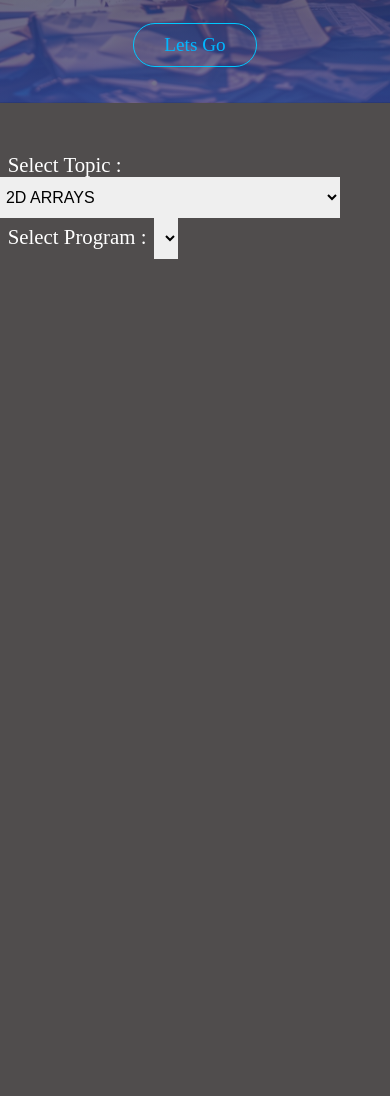
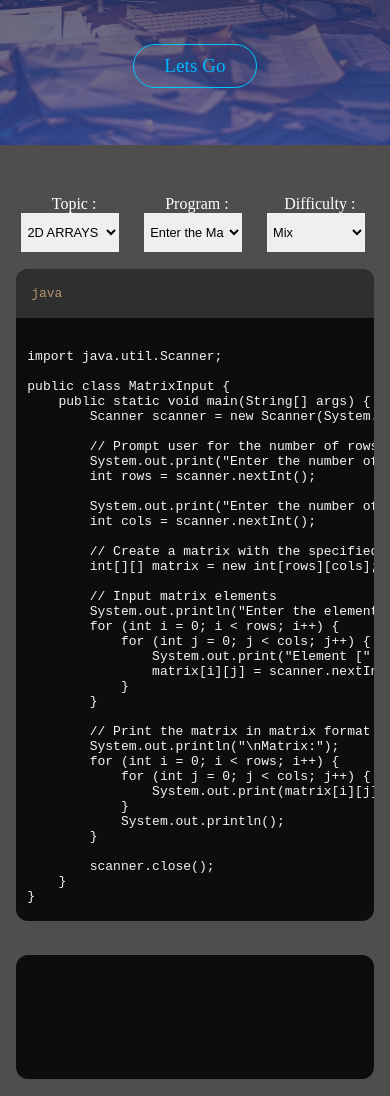
Before and after one commit to Code-Where/Java-Web, a plain HTML site: page programs.html in a window 390 px wide. Shown: the part 277-1373 px from the top of the page. Before the commit the page ends 844 px from the top, so only its background shows below. Drawn offline with Linux system fonts and the light colour scheme.

Commit message:
programs.htm

```diff
--- /dev/null
+++ b/hamburger.js
@@ -0,0 +1,50 @@
+let checkBox = document.getElementById("checkMenu");
+let navMenu = document.getElementById("navMenu");
+checkBox.addEventListener("click", () => {
+    if (checkBox.checked) {
+        navMenu.style.top = "75px";
+        console.log(document.getElementById("headTxt"));
+        document.getElementById("headTxt").classList.add("filter")
+    }
+    else {
+        navMenu.style.top = "-400px";
+        document.getElementById("headTxt").classList.remove("filter");
+
+    }
+});
+const data = ["2D ARRAYS", "APPLETS", "BASIC PROGRAMMING CONSTRUCTS", " DATA CONVERSION", "DELEGATION EVENT MODEL", "EXCEPTION HANDLING", "FUNCTIONS", "GRAPHICAL USER INTERFACE (AWT)",
+    "GRAPHICAL USER INTERFACE (SWINGS)", "INHERITANCE", "INPUT/OUTPUT", "INTERFACES", "JAVA DATABASE CONNECTIVITY", "MULTITHREADING", "OBJECT ORIENTED PROGRAMMING",
+    "PACKAGES", "SINGLE DIMENSION ARRAYS", "STRINGS"]
+
+let menu = document.getElementById("selectTopic");
+let quesMenu = document.getElementById("selectQues");
+let difficultyMenu = document.getElementById("selectdifficulty");
+
+menu.innerHTML = "";
+
+for (let index = 0; index < data.length; index++) {
+    menu.innerHTML += `<option value="${index}">${data[index]}</option>`;
+}
+createQues(0, "mix");
+menu.addEventListener("change", () => {
+    createQues(menu.selectedIndex, difficultyMenu.options[difficultyMenu.selectedIndex].value);
+});
+difficultyMenu.addEventListener("change", () => {
+    createQues(menu.selectedIndex, difficultyMenu.options[difficultyMenu.selectedIndex].value);
+});
+function createQues(index, mode) {
+    quesMenu.innerHTML = "";
+    for (let i = 0; i < quesData.questions.length; i++) {
+        if (index == quesData.questions[i].topic) {
+            if (mode == "mix") {
+                quesMenu.innerHTML += `<option value="${quesData.questions[i].id}">${quesData.questions[i].description}</option>`;
+            }
+            else {
+                if (mode == quesData.questions[i].difficulty) {
+                    quesMenu.innerHTML += `<option value="${quesData.questions[i].id}">${quesData.questions[i].description}</option>`;
+                }
+            }
+        }
+    }
+}
+document.getElementById("code").innerHTML += quesData.questions[0].solution.code;
--- a/programs.css
+++ b/programs.css
@@ -2,20 +2,74 @@ body{
     background-color: rgb(80, 77, 77);
 }
 header{
-    height: 40vh;
+    height: 45vh;
     padding-bottom: 5vh;
 }
-main{
-    text-align: left;
+
+.d-flex{
+    display: flex;
+    justify-content: space-evenly;
+}
+.menuContainer{
+    margin-right: 1vw;
 }
 main label{
     font-size: 1.3rem;
-    margin-right: 1vw;
     color: white;
     margin-left: 2vw;
 }
 .selectMenu{
+    width: 20vw;
     font-size: 1rem;
     padding: 1.3vh 0.5vw;
     color: black;
 }
+
+
+pre{
+    overflow: hidden;
+    color: whitesmoke;
+    margin: 2vh 4vw;
+    font-size: 1.2em;
+    width: 50%;
+    border-radius: 12px;
+    text-align: start;
+    background-color: #0D0D0D;
+}
+code{
+    display: block;
+    padding: 2vh 3vw;
+    width: 100%;
+    overflow-x: scroll;
+}
+.prehead{
+    padding: 2vh 0vw;
+    border-radius: 12px 12px 0px 0px;
+    background-color: #2F2F2F;
+    content: "Java";
+    color: #B4966F;
+}
+
+@media (max-width: 768px){
+    main section label{
+        font-size: 1rem;
+    }
+    .selectMenu{
+        width: 25vw;
+        font-size: 0.8rem;
+    }
+    .menuContainer{
+        display: flex;
+        flex-direction: column;
+        align-items: center;
+    }
+    .fdircol{
+        flex-direction: column;
+    }
+    .fdircol pre{
+        width: 92%;
+    }
+    pre{
+        font-size: 1em;
+    }
+}
--- a/programs.html
+++ b/programs.html
@@ -23,9 +23,9 @@
                 </svg>
             </label>
             <ul id="navMenu">
-                <li><a href="index.html" class="active-page">Home</a></li>
+                <li><a href="index.html">Home</a></li>
                 <li><a href="learnjava.html">Learn</a></li>
-                <li><a href="#">Pracise Programs</a></li>
+                <li><a href="#" class="active-page">Pracise Programs</a></li>
             </ul>
         </nav>
         <section class="header-content" id="headTxt">
@@ -35,30 +35,40 @@
             </section>
     </header>
     <main>
-        <label for="selectTopic">Select Topic :</label>
-        <select id="selectTopic" class="selectMenu">
+        <section class="d-flex">
+            <section class="menuContainer">
+                <label for="selectTopic">Topic :</label>
+                <select id="selectTopic" class="selectMenu"></select>
+            </section>
+            <section class="menuContainer">
+                <label for="selectQues">Program :</label>
+                <select id="selectQues" class="selectMenu"></select>
+            </section>
+            <section class="menuContainer">
+                <label for="selectQues">Difficulty :</label>
+                <select id="selectdifficulty" class="selectMenu">
+                    <option value="mix">Mix</option>
+                    <option value="easy">Easy</option>
+                    <option value="medium">Medium</option>
+                    <option value="hard">Hard</option>
+                </select>
+            </section>
+        </section>
 
-        </select>
-        <label for="selectQues">Select Program :</label>
-        <select id="selectQues" class="selectMenu">
+        <section class="d-flex fdircol">
+            <pre><section class="prehead">  java</section><code id = "code"></code></pre>
+            <pre>
+                <code id = "output">
 
-        </select>
+                </code>
+            </pre>
+        </section>
+
     </main>
-    <script src="question.js" type="text/javascript"></script>
-    <script>
-        const data = ["2D ARRAYS", "APPLETS", "BASIC PROGRAMMING CONSTRUCTS", " DATA CONVERSION", "DELEGATION EVENT MODEL", "EXCEPTION HANDLING", "FUNCTIONS", "GRAPHICAL USER INTERFACE (AWT)",
-            "GRAPHICAL USER INTERFACE (SWINGS)", "INHERITANCE", "INPUT/OUTPUT", "INTERFACES", "JAVA DATABASE CONNECTIVITY", "MULTITHREADING", "OBJECT ORIENTED PROGRAMMING",
-            "PACKAGES", "SINGLE DIMENSION ARRAYS", "STRINGS"]
-        let menu = document.getElementById("selectTopic");
 
-        for (let index = 0; index < data.length; index++) {
-            menu.innerHTML += `<option value="${index} onclick=my(this)">${data[index]}</option>`
-        }
 
-        menu.addEventListener("onchange", ()=>{
-            console.log(menu.value)
-        })
-    </script>
 </body>
+<script src="question.js" type="text/javascript"></script>
+<script src="hamburger.js" type="text/javascript"></script>
 
 </html>
--- a/question.js
+++ b/question.js
@@ -1,22 +1,59 @@
 const quesData = {
     "questions": [
         {
-            "id": 1,
+            "id": 0,
             "description": "Enter the Matrix of rows and columns entered by the user and print in matrix format",
-            "difficulty": "Easy",
+            "difficulty": "easy",
             "topic": 0,
             "sample_input": null,
             "sample_output": "hello world!",
             "solution": {
                 "language": "Java",
-                "code": "public static void main(String[] args){}",
+                "code": `
+import java.util.Scanner;
+
+public class MatrixInput {
+    public static void main(String[] args) {
+        Scanner scanner = new Scanner(System.in);
+
+        // Prompt user for the number of rows and columns
+        System.out.print("Enter the number of rows: ");
+        int rows = scanner.nextInt();
+
+        System.out.print("Enter the number of columns: ");
+        int cols = scanner.nextInt();
+
+        // Create a matrix with the specified rows and columns
+        int[][] matrix = new int[rows][cols];
+
+        // Input matrix elements
+        System.out.println("Enter the elements of the matrix:");
+        for (int i = 0; i < rows; i++) {
+            for (int j = 0; j < cols; j++) {
+                System.out.print("Element [" + i + "][" + j + "]: ");
+                matrix[i][j] = scanner.nextInt();
+            }
+        }
+
+        // Print the matrix in matrix format
+        System.out.println("\\nMatrix:");
+        for (int i = 0; i < rows; i++) {
+            for (int j = 0; j < cols; j++) {
+                System.out.print(matrix[i][j] + "\\t");
+            }
+            System.out.println();
+        }
+
+        scanner.close();
+    }
+}`,
                 "explanation": "Explaining the above code"
             }
         },
         {
-            "id": 2,
+            "id": 1,
             "description": "Program to Add Two Matrices",
-            "difficulty": "Easy",
+            "difficulty": "hard",
             "topic": 0,
             "sample_input": null,
             "sample_output": "hello world!",
--- a/style.css
+++ b/style.css
@@ -33,6 +33,7 @@ nav {
     align-items: center;
     justify-content: space-between;
     padding: 0px 30px;
+    z-index: 5;
 }
 
 .mt-10 {
@@ -370,14 +371,14 @@ footer ul li a:hover {
     }
 
     header .header-content section {
-        width: 80%;
+            width: 80%;
+            z-index: 0;
     }
 
     .cardsContainer {
         flex-direction: column;
         width: 100%;
     }
-
     .card {
         margin-top: 5vh;
         width: 40vw;
@@ -389,7 +390,6 @@ footer ul li a:hover {
     }
 
     nav ul {
-
         box-shadow: 0px 0px 20px rgba(227, 228, 237, 0.37);
         border: 1px solid #ffffff6a;
         text-align: end;
```
Also changed, not shown: index.html (+1 -18 lines).
